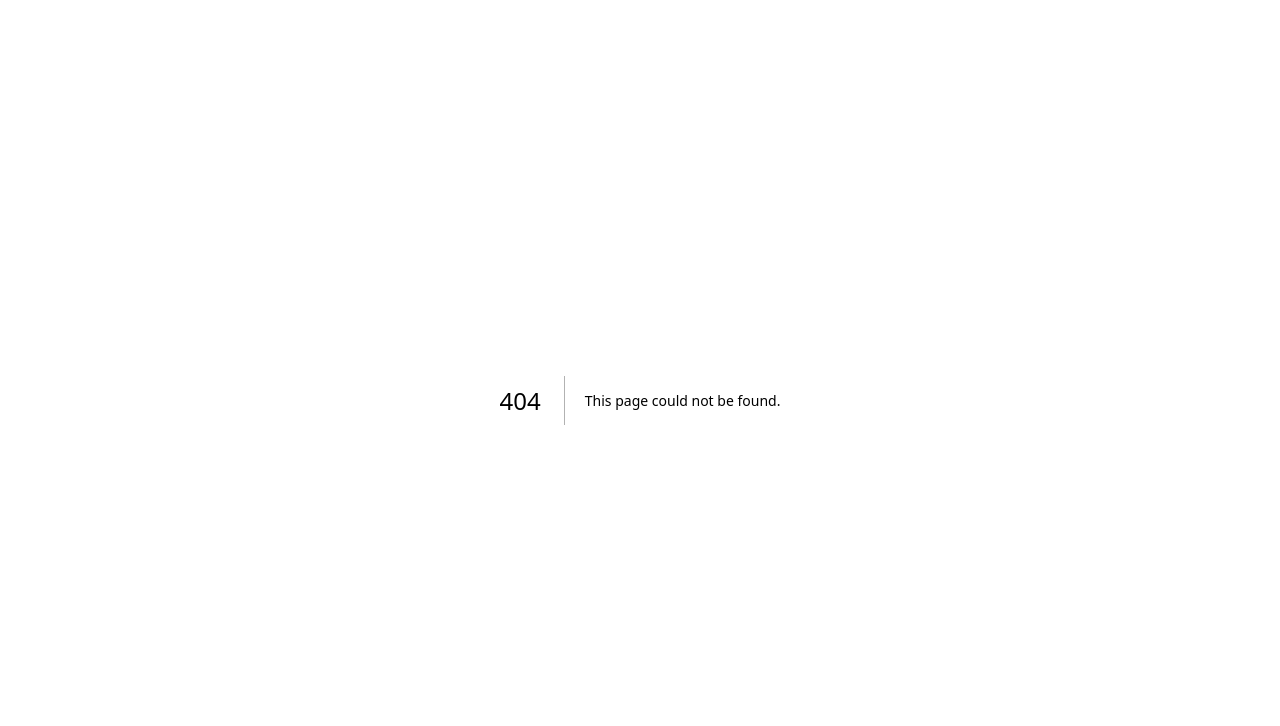
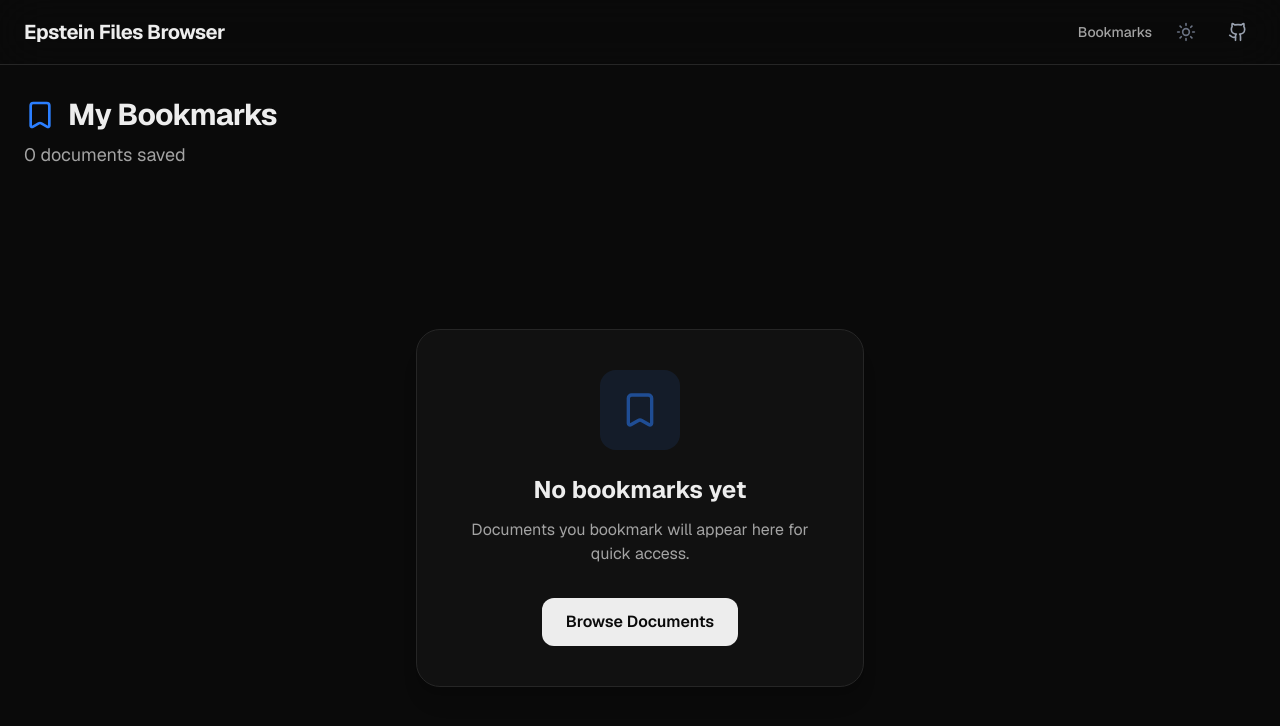
Before and after one commit to AppleLamps/website, a Next.js app: page /bookmarks in a window 1280 px wide. Before the commit this address had no page. Shown: the top 726 px of the page. Built offline with nearby package versions, Linux system fonts and the light colour scheme; no server answers.

Commit message:
feat: implement bookmarks feature with BookmarksClient and update Header for navigation

```diff
--- /dev/null
+++ b/src/app/bookmarks/BookmarksClient.tsx
@@ -0,0 +1,90 @@
+'use client';
+
+import { useState, useEffect, useMemo } from 'react';
+import DocumentGrid from '@/components/DocumentGrid';
+import { Bookmark } from 'lucide-react';
+import Link from 'next/link';
+
+interface Document {
+    id: string;
+    title: string;
+    pageCount: number;
+    thumbnail: string;
+}
+
+interface BookmarksClientProps {
+    allDocuments: Document[];
+}
+
+export default function BookmarksClient({ allDocuments }: BookmarksClientProps) {
+    const [bookmarkedIds, setBookmarkedIds] = useState<string[]>([]);
+    const [isLoaded, setIsLoaded] = useState(false);
+
+    useEffect(() => {
+        const loadBookmarks = () => {
+            const bookmarks = JSON.parse(localStorage.getItem('bookmarks') || '[]');
+            setBookmarkedIds(bookmarks);
+            setIsLoaded(true);
+        };
+
+        loadBookmarks();
+
+        // Listen for bookmark updates
+        window.addEventListener('bookmarksUpdated', loadBookmarks);
+        return () => window.removeEventListener('bookmarksUpdated', loadBookmarks);
+    }, []);
+
+    const bookmarkedDocuments = useMemo(() => {
+        return allDocuments.filter(doc => bookmarkedIds.includes(doc.id));
+    }, [allDocuments, bookmarkedIds]);
+
+    if (!isLoaded) {
+        return (
+            <div className="flex flex-col items-center justify-center py-32 text-center">
+                <div className="animate-pulse flex flex-col items-center">
+                    <div className="h-12 w-12 bg-card rounded-full mb-4" />
+                    <div className="h-4 w-48 bg-card rounded-full mb-2" />
+                    <div className="h-3 w-32 bg-card rounded-full" />
+                </div>
+            </div>
+        );
+    }
+
+    return (
+        <div className="space-y-8">
+            <div className="flex flex-col gap-2">
+                <h1 className="text-3xl font-bold tracking-tight flex items-center gap-3">
+                    <Bookmark className="w-8 h-8 text-blue-500" />
+                    My Bookmarks
+                </h1>
+                <p className="text-muted text-lg">
+                    {bookmarkedDocuments.length === 1
+                        ? '1 document saved'
+                        : `${bookmarkedDocuments.length} documents saved`}
+                </p>
+            </div>
+
+            {bookmarkedDocuments.length === 0 ? (
+                <div className="flex flex-col items-center justify-center py-32 text-center">
+                    <div className="bg-card p-10 rounded-3xl border border-border max-w-md w-full shadow-xl shadow-black/5">
+                        <div className="w-20 h-20 bg-blue-500/10 rounded-2xl flex items-center justify-center mx-auto mb-6">
+                            <Bookmark className="w-10 h-10 text-blue-500 opacity-50" />
+                        </div>
+                        <h2 className="text-2xl font-bold text-foreground mb-3">No bookmarks yet</h2>
+                        <p className="text-muted mb-8">
+                            Documents you bookmark will appear here for quick access.
+                        </p>
+                        <Link
+                            href="/"
+                            className="inline-flex items-center justify-center px-6 py-3 bg-foreground text-background rounded-xl font-semibold hover:opacity-90 transition-opacity"
+                        >
+                            Browse Documents
+                        </Link>
+                    </div>
+                </div>
+            ) : (
+                <DocumentGrid documents={bookmarkedDocuments} />
+            )}
+        </div>
+    );
+}
--- /dev/null
+++ b/src/app/bookmarks/page.tsx
@@ -0,0 +1,29 @@
+import manifestData from '@/data/manifest.json';
+import Header from '@/components/Header';
+import BookmarksClient from './BookmarksClient';
+
+interface Document {
+    id: string;
+    title: string;
+    pageCount: number;
+    thumbnail: string;
+}
+
+const manifest = manifestData as Document[];
+
+export const metadata = {
+    title: 'Bookmarks | Epstein Files Browser',
+    description: 'View your saved documents from the Epstein Files archive.',
+};
+
+export default function BookmarksPage() {
+    return (
+        <div className="min-h-screen bg-background text-foreground font-sans selection:bg-blue-500/30">
+            <Header />
+
+            <main className="container mx-auto px-4 md:px-6 py-8">
+                <BookmarksClient allDocuments={manifest} />
+            </main>
+        </div>
+    );
+}
--- a/src/components/Header.tsx
+++ b/src/components/Header.tsx
@@ -12,6 +12,12 @@ export default function Header() {
                     </Link>
                 </div>
                 <div className="flex items-center gap-4">
+                    <Link
+                        href="/bookmarks"
+                        className="text-sm font-medium text-muted hover:text-foreground transition-colors"
+                    >
+                        Bookmarks
+                    </Link>
                     <ThemeToggle />
                     <Link
                         href="https://github.com/RhysSullivan/epstein-files-browser"
```
